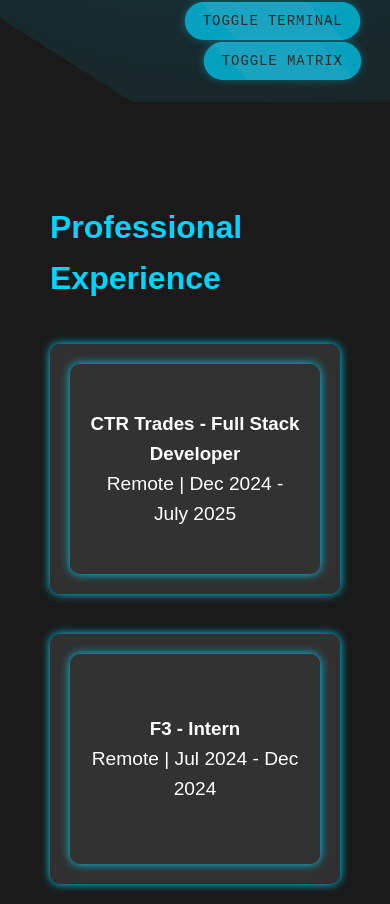
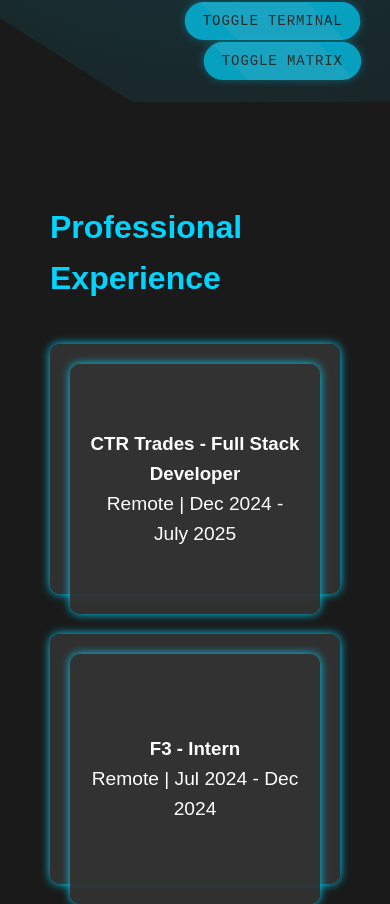
Before and after one commit to lewieville-br/portfolio, a plain HTML site: page index.html in a window 390 px wide. Shown: the part 742-1646 px from the top of the page. Drawn offline with Linux system fonts and the light colour scheme.

Commit message:
Update styles.css

```diff
--- a/styles.css
+++ b/styles.css
@@ -13,9 +13,9 @@ body {
     overflow-x: hidden;
     position: relative;
     cursor: none;
-    -ms-overflow-style: none; /* IE and Edge */
-    scrollbar-width: none; /* Firefox */
-    overflow-y: scroll; /* Ensures scrolling still works */
+    -ms-overflow-style: none;
+    scrollbar-width: none;
+    overflow-y: scroll;
 }
 
 
@@ -342,15 +342,17 @@ ul li {
 /* Flip Cards (existing styles, updated for z-index) */
 .flip-card {
     perspective: 1000px;
-    height: 200px;
-    overflow: hidden;
+    min-height: 200px;
+    height: auto;
+    overflow: visible;
     z-index: 3; /* Ensure cards are clickable above canvas */
 }
 
 .flip-inner {
     position: relative;
     width: 100%;
-    height: 100%;
+    min-height: 200px;
+    height: auto;
     transition: transform 0.6s;
     transform-style: preserve-3d;
 }
@@ -362,7 +364,8 @@ ul li {
 .flip-front, .flip-back {
     position: absolute;
     width: 100%;
-    height: 100%;
+    min-height: 200px;
+    height: auto;
     backface-visibility: hidden;
     padding: 20px;
     background: rgba(51, 51, 51, 0.9);
@@ -379,6 +382,17 @@ ul li {
 .flip-back {
     transform: rotateY(180deg);
     overflow-y: auto;
+    max-height: 400px;
+}
+
+.flip-back ul {
+    text-align: left;
+    padding-left: 20px;
+}
+
+.flip-back li {
+    margin-bottom: 8px;
+    line-height: 1.4;
 }
 
 /* Ensure cards are visible */
@@ -927,7 +941,7 @@ ul li {
         font-size: 1em;
     }
     .about-item:hover {
-        transform: none; /* Disable hover shift on mobile */
+        transform: none;
     }
 }
 /* Animations (Add to existing animations) */
@@ -1064,7 +1078,14 @@ ul li {
     nav a { display: block; margin: 5px 0; }
     section { padding: 50px 20px; }
     h2 { font-size: 2em; }
-    .flip-card { height: 250px; }
+    .flip-card {
+        min-height: 250px;
+        height: auto;
+    }
+    .flip-front, .flip-back {
+        min-height: 250px;
+        height: auto;
+    }
     header h1 { font-size: 1.5em; }
     nav a { font-size: 0.9em; }
     .point-indicator{display: none;}
```
